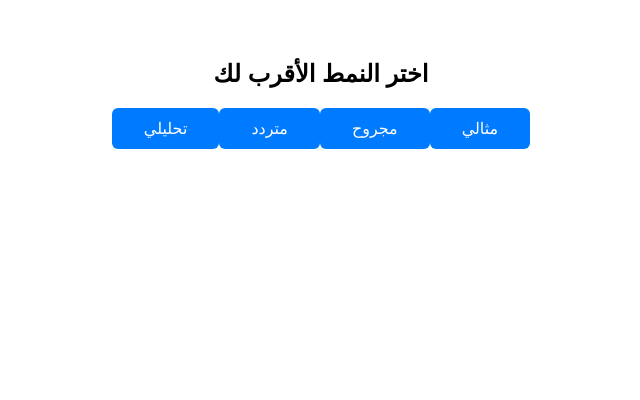
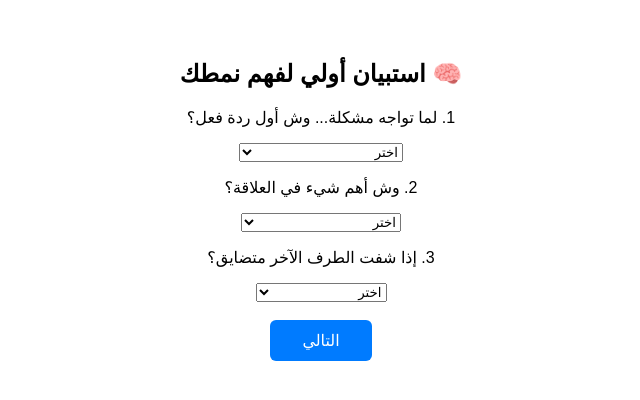
Before and after one commit to johani23/heartbridge-unified3, a React (Create React App) app: page /quiz in a window 1280 px wide. Shown: the top 400 px of the page, without its empty margins (319-959 px from the left). Built offline with nearby package versions, Linux system fonts and the light colour scheme.

Commit message:
Update Quiz.jsx

```diff
--- a/src/components/Quiz.jsx
+++ b/src/components/Quiz.jsx
@@ -1,8 +1,18 @@
-import React from 'react';
+import React, { useState } from 'react';
 import { useNavigate } from 'react-router-dom';
 
 function Quiz() {
   const navigate = useNavigate();
+  const [step, setStep] = useState(1);
+  const [answers, setAnswers] = useState({ q1: '', q2: '', q3: '' });
+
+  const handleInputChange = (e) => {
+    setAnswers({ ...answers, [e.target.name]: e.target.value });
+  };
+
+  const handleNext = () => {
+    setStep(2);
+  };
 
   const handleClusterSelect = (cluster) => {
     localStorage.setItem('userCluster', cluster);
@@ -11,11 +21,51 @@ function Quiz() {
 
   return (
     <div className="app-container">
-      <h2>اختر النمط الأقرب لك</h2>
-      <button className="analyze-button" onClick={() => handleClusterSelect('The Idealist')}>مثالي</button>
-      <button className="analyze-button" onClick={() => handleClusterSelect('The Burnt Survivor')}>مجروح</button>
-      <button className="analyze-button" onClick={() => handleClusterSelect('The Silent Doubter')}>متردد</button>
-      <button className="analyze-button" onClick={() => handleClusterSelect('The Data-Lover')}>تحليلي</button>
+      {step === 1 && (
+        <>
+          <h2>🧠 استبيان أولي لفهم نمطك</h2>
+
+          <p>1. لما تواجه مشكلة... وش أول ردة فعل؟</p>
+          <select name="q1" value={answers.q1} onChange={handleInputChange}>
+            <option value="">اختر</option>
+            <option value="silent">أصمت وأحلها بنفسي</option>
+            <option value="ideal">أحاول أشرح مشاعري</option>
+            <option value="burnt">أفقد أعصابي أو أنسحب</option>
+            <option value="data">أبحث وأحلل وأفكر منطقيًا</option>
+          </select>
+
+          <p>2. وش أهم شيء في العلاقة؟</p>
+          <select name="q2" value={answers.q2} onChange={handleInputChange}>
+            <option value="">اختر</option>
+            <option value="silent">الهدوء وعدم الإلحاح</option>
+            <option value="ideal">التعبير والاحتواء</option>
+            <option value="burnt">الشعور بالأمان</option>
+            <option value="data">المنطق والتوافق الواقعي</option>
+          </select>
+
+          <p>3. إذا شفت الطرف الآخر متضايق؟</p>
+          <select name="q3" value={answers.q3} onChange={handleInputChange}>
+            <option value="">اختر</option>
+            <option value="silent">أسحب نفسي</option>
+            <option value="ideal">أحاول أواسيه</option>
+            <option value="burnt">أتوتر أكثر</option>
+            <option value="data">أسأل تحليل أو سبب</option>
+          </select>
+
+          <br /><br />
+          <button className="analyze-button" onClick={handleNext}>التالي</button>
+        </>
+      )}
+
+      {step === 2 && (
+        <>
+          <h2>💡 اختر أقرب نمط لك</h2>
+          <button className="analyze-button" onClick={() => handleClusterSelect('The Idealist')}>مثالي</button>
+          <button className="analyze-button" onClick={() => handleClusterSelect('The Burnt Survivor')}>محترق</button>
+          <button className="analyze-button" onClick={() => handleClusterSelect('The Silent Doubter')}>صامت</button>
+          <button className="analyze-button" onClick={() => handleClusterSelect('The Data-Lover')}>تحليلي</button>
+        </>
+      )}
     </div>
   );
 }
```
